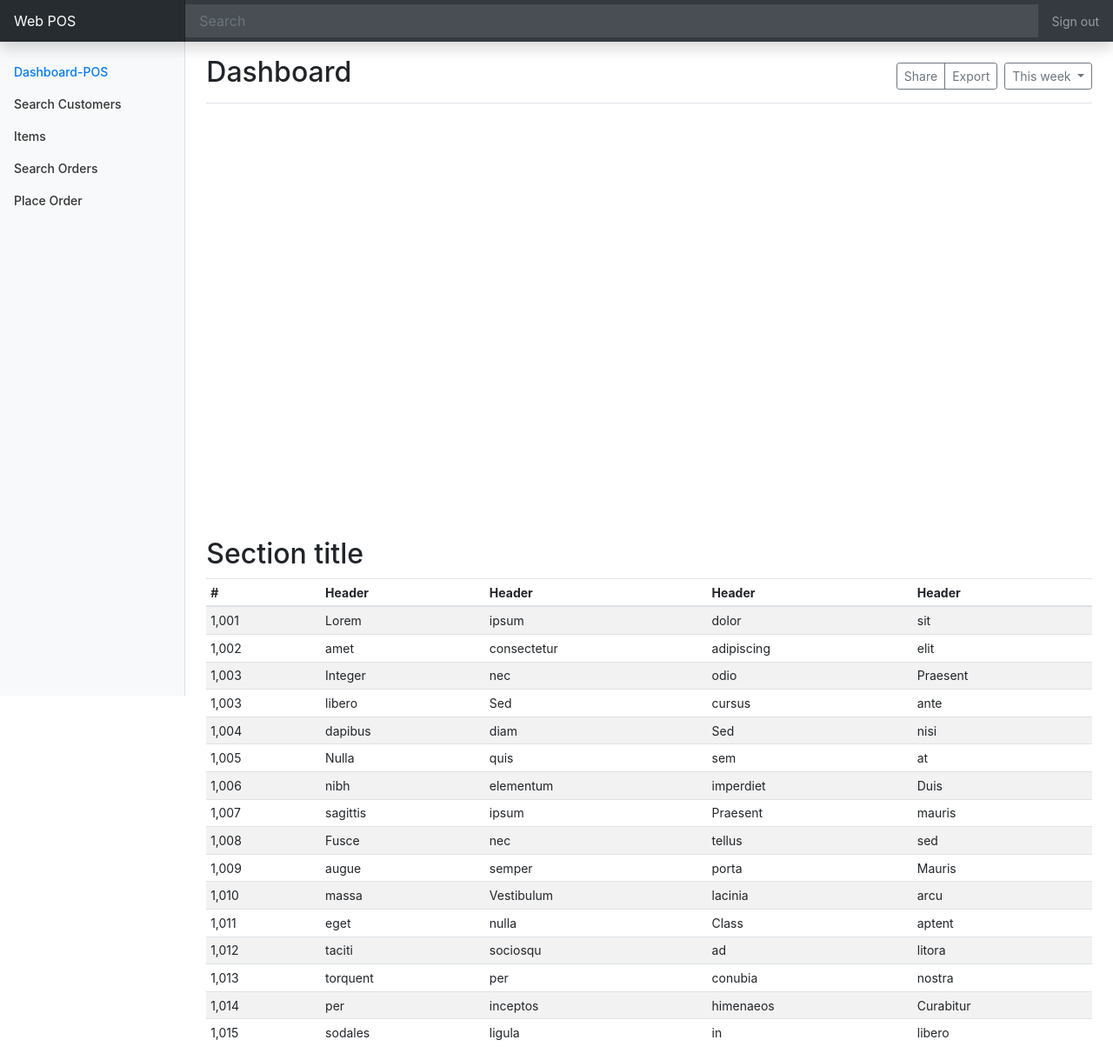
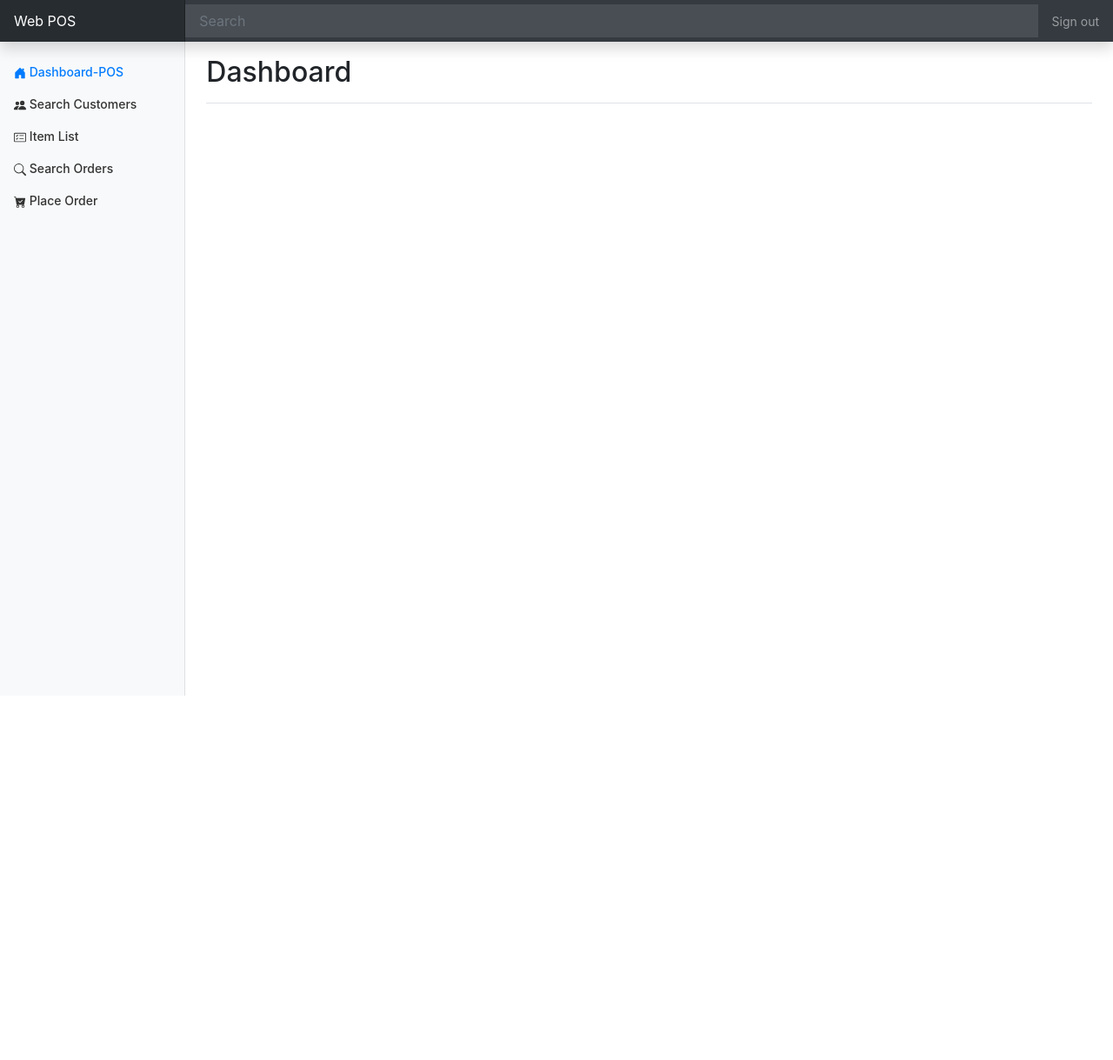
Before and after one commit to Minesha-Kodithuwakku/web-pos-bootstrap, a website: page web-pos/index.html in a window 1280 px wide. Shown: the whole page at 87% size. After the commit the page ends 800 px from the top, so only its background shows below. Drawn offline with nearby package versions, Linux system fonts and the light colour scheme.

Commit message:
add Customer, item, place order, order with icon

```diff
--- a/web-pos/index.html
+++ b/web-pos/index.html
@@ -59,30 +59,48 @@
                     <li class="nav-item">
                         <a class="nav-link active" href="#">
                             <span data-feather="home"></span>
+                            <svg width="1em" height="1em" viewBox="0 0 16 16" class="bi bi-house-door-fill" fill="currentColor" xmlns="http://www.w3.org/2000/svg">
+                                <path d="M6.5 10.995V14.5a.5.5 0 0 1-.5.5H2a.5.5 0 0 1-.5-.5v-7a.5.5 0 0 1 .146-.354l6-6a.5.5 0 0 1 .708 0l6 6a.5.5 0 0 1 .146.354v7a.5.5 0 0 1-.5.5h-4a.5.5 0 0 1-.5-.5V11c0-.25-.25-.5-.5-.5H7c-.25 0-.5.25-.5.495z"/>
+                                <path fill-rule="evenodd" d="M13 2.5V6l-2-2V2.5a.5.5 0 0 1 .5-.5h1a.5.5 0 0 1 .5.5z"/>
+                            </svg>
                             Dashboard-POS <span class="sr-only">(current)</span>
                         </a>
                     </li>
                     <li class="nav-item">
                         <a class="nav-link" href="#">
                             <span data-feather="file"></span>
+                            <svg width="1em" height="1em" viewBox="0 0 16 16" class="bi bi-people-fill" fill="currentColor" xmlns="http://www.w3.org/2000/svg">
+                                <path fill-rule="evenodd" d="M7 14s-1 0-1-1 1-4 5-4 5 3 5 4-1 1-1 1H7zm4-6a3 3 0 1 0 0-6 3 3 0 0 0 0 6zm-5.784 6A2.238 2.238 0 0 1 5 13c0-1.355.68-2.75 1.936-3.72A6.325 6.325 0 0 0 5 9c-4 0-5 3-5 4s1 1 1 1h4.216zM4.5 8a2.5 2.5 0 1 0 0-5 2.5 2.5 0 0 0 0 5z"/>
+                            </svg>
                             Search Customers
                         </a>
                     </li>
                     <li class="nav-item">
                         <a class="nav-link" href="#">
                             <span data-feather="shopping-cart"></span>
-                            Items
+                            <svg width="1em" height="1em" viewBox="0 0 16 16" class="bi bi-card-checklist" fill="currentColor" xmlns="http://www.w3.org/2000/svg">
+                                <path fill-rule="evenodd" d="M14.5 3h-13a.5.5 0 0 0-.5.5v9a.5.5 0 0 0 .5.5h13a.5.5 0 0 0 .5-.5v-9a.5.5 0 0 0-.5-.5zm-13-1A1.5 1.5 0 0 0 0 3.5v9A1.5 1.5 0 0 0 1.5 14h13a1.5 1.5 0 0 0 1.5-1.5v-9A1.5 1.5 0 0 0 14.5 2h-13z"/>
+                                <path fill-rule="evenodd" d="M7 5.5a.5.5 0 0 1 .5-.5h5a.5.5 0 0 1 0 1h-5a.5.5 0 0 1-.5-.5zm-1.496-.854a.5.5 0 0 1 0 .708l-1.5 1.5a.5.5 0 0 1-.708 0l-.5-.5a.5.5 0 1 1 .708-.708l.146.147 1.146-1.147a.5.5 0 0 1 .708 0zM7 9.5a.5.5 0 0 1 .5-.5h5a.5.5 0 0 1 0 1h-5a.5.5 0 0 1-.5-.5zm-1.496-.854a.5.5 0 0 1 0 .708l-1.5 1.5a.5.5 0 0 1-.708 0l-.5-.5a.5.5 0 0 1 .708-.708l.146.147 1.146-1.147a.5.5 0 0 1 .708 0z"/>
+                            </svg>
+                            Item List
                         </a>
                     </li>
                     <li class="nav-item">
                         <a class="nav-link" href="#">
                             <span data-feather="users"></span>
+                            <svg width="1em" height="1em" viewBox="0 0 16 16" class="bi bi-search" fill="currentColor" xmlns="http://www.w3.org/2000/svg">
+                                <path fill-rule="evenodd" d="M10.442 10.442a1 1 0 0 1 1.415 0l3.85 3.85a1 1 0 0 1-1.414 1.415l-3.85-3.85a1 1 0 0 1 0-1.415z"/>
+                                <path fill-rule="evenodd" d="M6.5 12a5.5 5.5 0 1 0 0-11 5.5 5.5 0 0 0 0 11zM13 6.5a6.5 6.5 0 1 1-13 0 6.5 6.5 0 0 1 13 0z"/>
+                            </svg>
                             Search Orders
                         </a>
                     </li>
                     <li class="nav-item">
                         <a class="nav-link" href="#">
                             <span data-feather="bar-chart-2"></span>
+                            <svg width="1em" height="1em" viewBox="0 0 16 16" class="bi bi-cart-check-fill" fill="currentColor" xmlns="http://www.w3.org/2000/svg">
+                                <path fill-rule="evenodd" d="M.5 1a.5.5 0 0 0 0 1h1.11l.401 1.607 1.498 7.985A.5.5 0 0 0 4 12h1a2 2 0 1 0 0 4 2 2 0 0 0 0-4h7a2 2 0 1 0 0 4 2 2 0 0 0 0-4h1a.5.5 0 0 0 .491-.408l1.5-8A.5.5 0 0 0 14.5 3H2.89l-.405-1.621A.5.5 0 0 0 2 1H.5zM4 14a1 1 0 1 1 2 0 1 1 0 0 1-2 0zm7 0a1 1 0 1 1 2 0 1 1 0 0 1-2 0zm.354-7.646a.5.5 0 0 0-.708-.708L8 8.293 6.854 7.146a.5.5 0 1 0-.708.708l1.5 1.5a.5.5 0 0 0 .708 0l3-3z"/>
+                            </svg>
                             Place Order
                         </a>
                     </li>
@@ -93,148 +111,8 @@
         <main role="main" class="col-md-9 ml-sm-auto col-lg-10 px-md-4">
             <div class="d-flex justify-content-between flex-wrap flex-md-nowrap align-items-center pt-3 pb-2 mb-3 border-bottom">
                 <h1 class="h2">Dashboard</h1>
-                <div class="btn-toolbar mb-2 mb-md-0">
-                    <div class="btn-group mr-2">
-                        <button type="button" class="btn btn-sm btn-outline-secondary">Share</button>
-                        <button type="button" class="btn btn-sm btn-outline-secondary">Export</button>
-                    </div>
-                    <button type="button" class="btn btn-sm btn-outline-secondary dropdown-toggle">
-                        <span data-feather="calendar"></span>
-                        This week
-                    </button>
-                </div>
             </div>
 
-            <canvas class="my-4 w-100" id="myChart" width="900" height="380"></canvas>
-
-            <h2>Section title</h2>
-            <div class="table-responsive">
-                <table class="table table-striped table-sm">
-                    <thead>
-                    <tr>
-                        <th>#</th>
-                        <th>Header</th>
-                        <th>Header</th>
-                        <th>Header</th>
-                        <th>Header</th>
-                    </tr>
-                    </thead>
-                    <tbody>
-                    <tr>
-                        <td>1,001</td>
-                        <td>Lorem</td>
-                        <td>ipsum</td>
-                        <td>dolor</td>
-                        <td>sit</td>
-                    </tr>
-                    <tr>
-                        <td>1,002</td>
-                        <td>amet</td>
-                        <td>consectetur</td>
-                        <td>adipiscing</td>
-                        <td>elit</td>
-                    </tr>
-                    <tr>
-                        <td>1,003</td>
-                        <td>Integer</td>
-                        <td>nec</td>
-                        <td>odio</td>
-                        <td>Praesent</td>
-                    </tr>
-                    <tr>
-                        <td>1,003</td>
-                        <td>libero</td>
-                        <td>Sed</td>
-                        <td>cursus</td>
-                        <td>ante</td>
-                    </tr>
-                    <tr>
-                        <td>1,004</td>
-                        <td>dapibus</td>
-                        <td>diam</td>
-                        <td>Sed</td>
-                        <td>nisi</td>
-                    </tr>
-                    <tr>
-                        <td>1,005</td>
-                        <td>Nulla</td>
-                        <td>quis</td>
-                        <td>sem</td>
-                        <td>at</td>
-                    </tr>
-                    <tr>
-                        <td>1,006</td>
-                        <td>nibh</td>
-                        <td>elementum</td>
-                        <td>imperdiet</td>
-                        <td>Duis</td>
-                    </tr>
-                    <tr>
-                        <td>1,007</td>
-                        <td>sagittis</td>
-                        <td>ipsum</td>
-                        <td>Praesent</td>
-                        <td>mauris</td>
-                    </tr>
-                    <tr>
-                        <td>1,008</td>
-                        <td>Fusce</td>
-                        <td>nec</td>
-                        <td>tellus</td>
-                        <td>sed</td>
-                    </tr>
-                    <tr>
-                        <td>1,009</td>
-                        <td>augue</td>
-                        <td>semper</td>
-                        <td>porta</td>
-                        <td>Mauris</td>
-                    </tr>
-                    <tr>
-                        <td>1,010</td>
-                        <td>massa</td>
-                        <td>Vestibulum</td>
-                        <td>lacinia</td>
-                        <td>arcu</td>
-                    </tr>
-                    <tr>
-                        <td>1,011</td>
-                        <td>eget</td>
-                        <td>nulla</td>
-                        <td>Class</td>
-                        <td>aptent</td>
-                    </tr>
-                    <tr>
-                        <td>1,012</td>
-                        <td>taciti</td>
-                        <td>sociosqu</td>
-                        <td>ad</td>
-                        <td>litora</td>
-                    </tr>
-                    <tr>
-                        <td>1,013</td>
-                        <td>torquent</td>
-                        <td>per</td>
-                        <td>conubia</td>
-                        <td>nostra</td>
-                    </tr>
-                    <tr>
-                        <td>1,014</td>
-                        <td>per</td>
-                        <td>inceptos</td>
-                        <td>himenaeos</td>
-                        <td>Curabitur</td>
-                    </tr>
-                    <tr>
-                        <td>1,015</td>
-                        <td>sodales</td>
-                        <td>ligula</td>
-                        <td>in</td>
-                        <td>libero</td>
-                    </tr>
-                    </tbody>
-                </table>
-            </div>
         </main>
     </div>
 </div>
```
